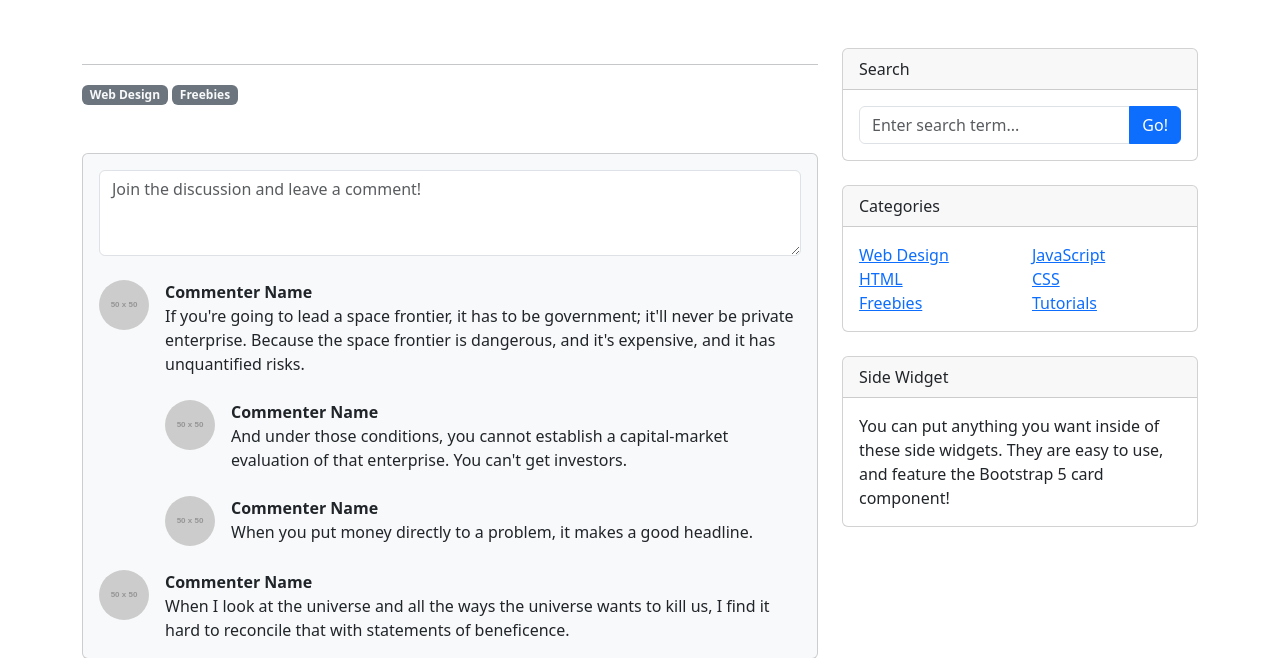
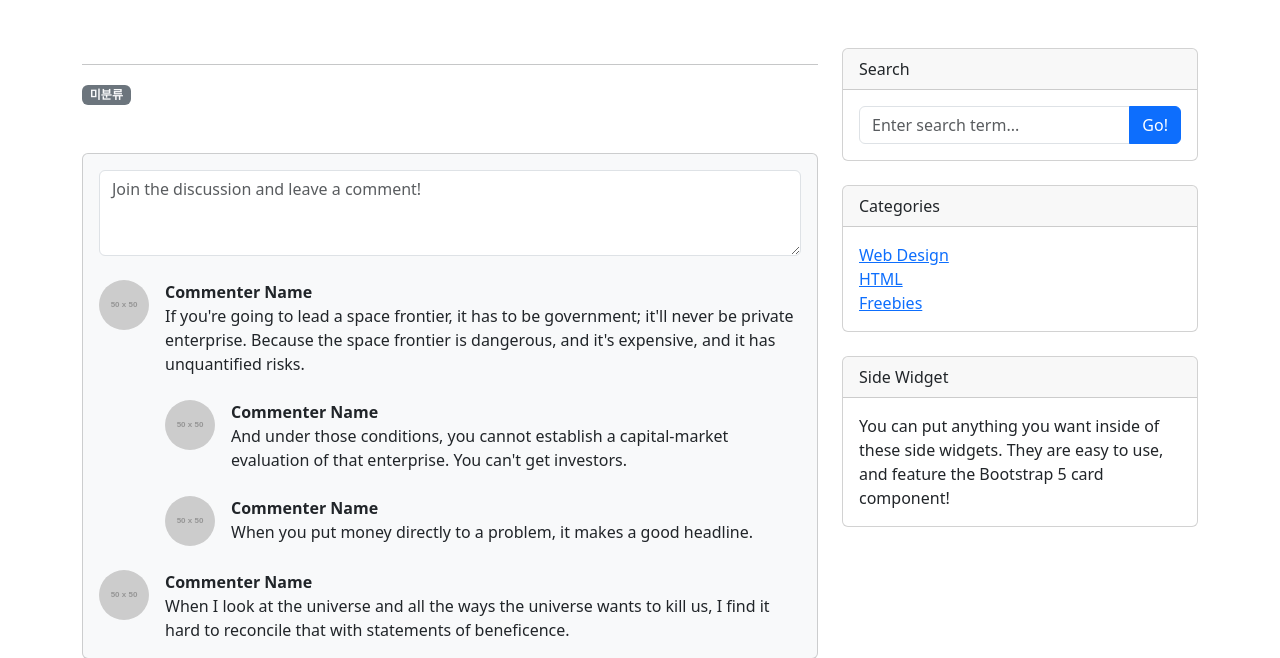
Before and after one commit to seoungwonseoungwon/bros_pjt, a Django app: template blog/templates/blog/post_detail.html in a window 1280 px wide. Shown: the part 56-714 px from the top of the page. Run offline with Django 4.2, Linux system fonts and the light colour scheme; the template is opened without the code that fills it, so the values that code supplies are empty; grey boxes labelled with a size stand in for pictures from a placeholder-image service; some libraries are stand-ins or nearby versions.

Commit message:
detail 카테고리

```diff
--- a/blog/templates/blog/post_detail.html
+++ b/blog/templates/blog/post_detail.html
@@ -16,8 +16,12 @@
                             <hr>
                             <!-- Post categories-->
                             <p>{{post.created_at}}</p>
-                            <a class="badge bg-secondary text-decoration-none link-light" href="#!">Web Design</a>
-                            <a class="badge bg-secondary text-decoration-none link-light" href="#!">Freebies</a>
+                            {% if post.category %}
+                            <a class="badge bg-secondary text-decoration-none link-light" href="#!">{{post.category}}</a>
+                            {% else %}
+                            <a class="badge bg-secondary text-decoration-none link-light" href="#!">미분류</a>
+
+                            {% endif %}
                         </header>
                         <!-- Preview image figure-->
                         <!-- Post content-->
@@ -99,13 +103,7 @@
                                         <li><a href="#!">Freebies</a></li>
                                     </ul>
                                 </div>
-                                <div class="col-sm-6">
-                                    <ul class="list-unstyled mb-0">
-                                        <li><a href="#!">JavaScript</a></li>
-                                        <li><a href="#!">CSS</a></li>
-                                        <li><a href="#!">Tutorials</a></li>
-                                    </ul>
-                                </div>
+
                             </div>
                         </div>
                     </div>
--- a/blog/views.py
+++ b/blog/views.py
@@ -14,3 +14,9 @@ class PostList(ListView):
 
 class PostDetail(DetailView):
     model = Post
+
+    def get_context_data(self, **kwargs):
+        context = super(PostDetail, self).get_context_data()
+        context['categories'] = Category.objects.all()
+        context['no_category_post_count'] = Post.objects.filter(category=None).count()
+        return context
```
